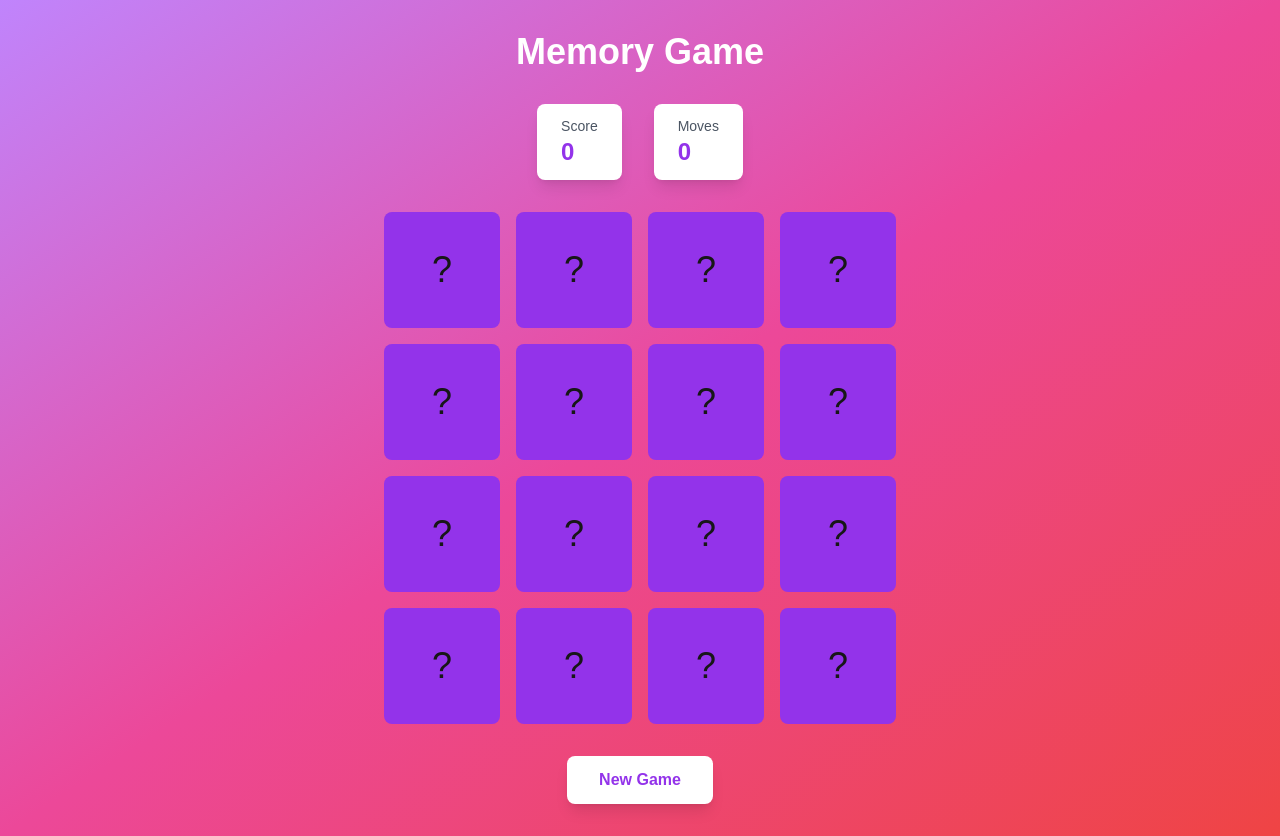
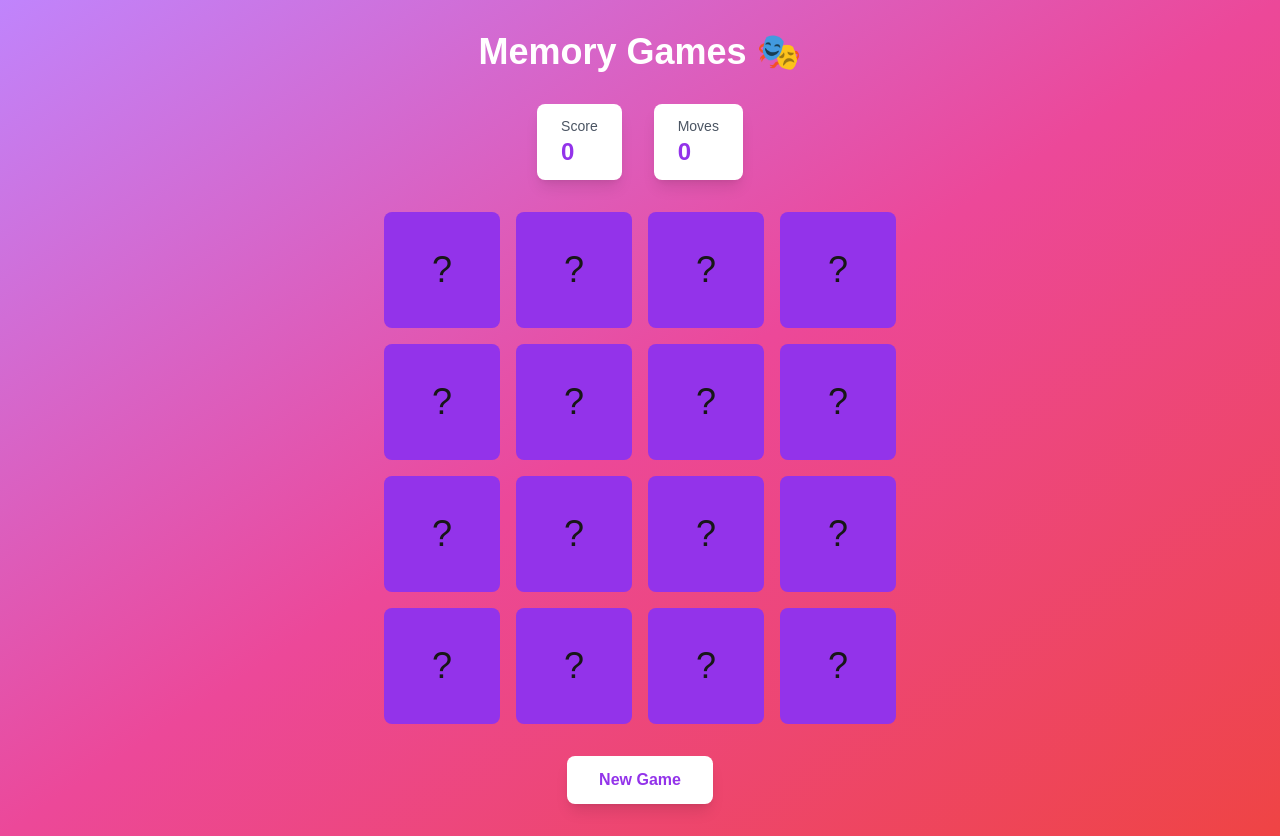
Before and after one commit to Jasiimm/Memmory, a Next.js app: page / in a window 1280 px wide. Built offline with nearby package versions, Linux system fonts and the light colour scheme.

Commit message:
Update MemoryGame.tsx

```diff
--- a/src/components/MemoryGame.tsx
+++ b/src/components/MemoryGame.tsx
@@ -131,7 +131,7 @@ export default function MemoryGame() {
     <div className="min-h-screen bg-gradient-to-br from-purple-400 via-pink-500 to-red-500 p-8">
       <div className="max-w-4xl mx-auto">
         <h1 className="text-4xl font-bold text-white text-center mb-8">
-          Memory Game
+          Memory Games 🎭
         </h1>
 
         {/* Game Stats */}
```
